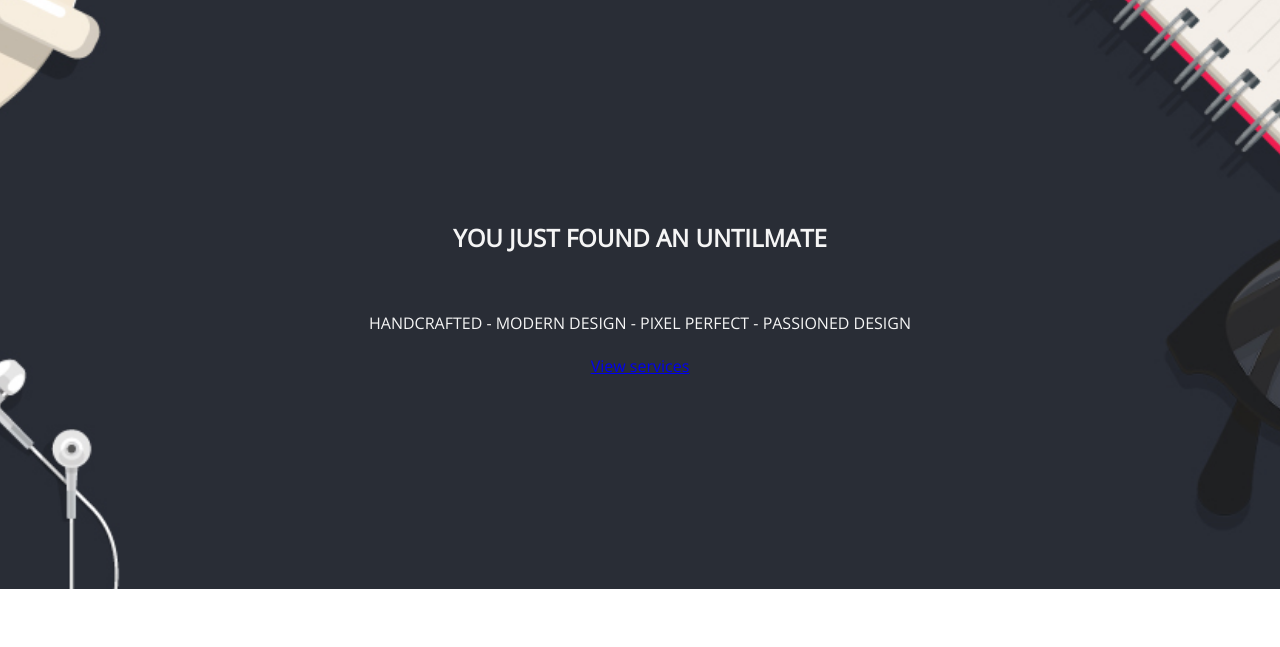
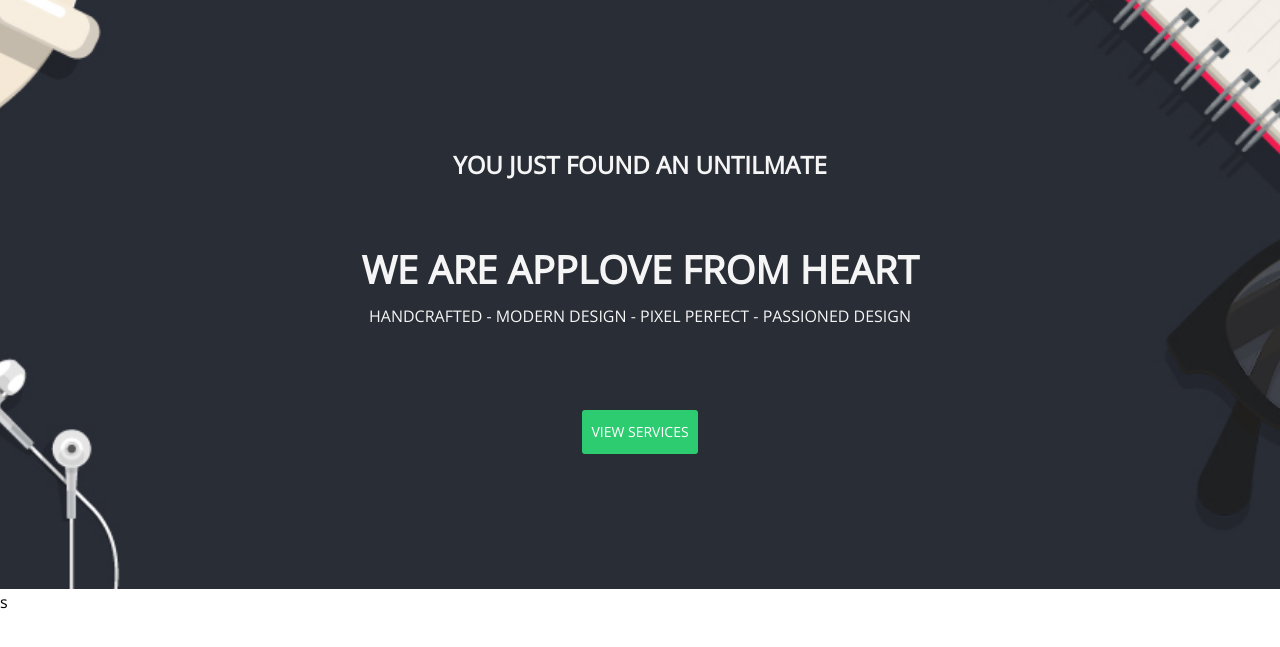
Before and after one commit to kathmarioly/app-love-flex-Star, a plain HTML site: page index.html in a window 1280 px wide. Shown: the part 81-728 px from the top of the page. Drawn offline with nearby package versions, Linux system fonts and the light colour scheme.

Commit message:
Section-Home

```diff
--- a/css/main.css
+++ b/css/main.css
@@ -57,12 +57,26 @@ body {
 	background-repeat: no-repeat;
 
 
-	justify-content: center;
-	align-items: center;
-	flex-direction: column;
+	justify-content: center;/*Se posicionan justo en el centro de la sección, en ambos ejes.*/
+	align-items: center; /*Se posicionan justo en el centro de la sección, en ambos ejes.*/
+
+	flex-direction: column; /*Desplegar en forma vertical*/
 
 	color: whitesmoke;
 }
 .text-home{
 	font-size: 2.4em;
 }
+
+.btn-home{
+  background: #2Ecc71;
+  color: #fff;
+  padding: 10px 9px;
+  border-radius: 3px;
+  font-weight: 500px;
+  text-transform: uppercase;
+  margin-top: 63px;
+  display: inline-block;
+  font-size: 14px;
+  text-decoration: none;
+}
--- a/index.html
+++ b/index.html
@@ -31,13 +31,13 @@
 	<!--Home-->
 	<section id="home" class="flex-container">
 		<h2>YOU JUST FOUND AN UNTILMATE</h2>
-		<h1 class="text-uppercase text-home mb-0"></h1>
+		<h1 class="text-uppercase text-home mb-0">WE ARE APPLOVE FROM HEART</h1>
 		<p class="text-uppercase mt-0">HANDCRAFTED - MODERN DESIGN - PIXEL PERFECT - PASSIONED DESIGN</p>
 		<a href="#services" class="btn-home">View services</a>
 	</section>
 
 
-
+s
 
 	<!-- Enlaza tu JS del proyecto aquí -->
 	<script type="text/javascript" src="js/app.js"></script>
```
